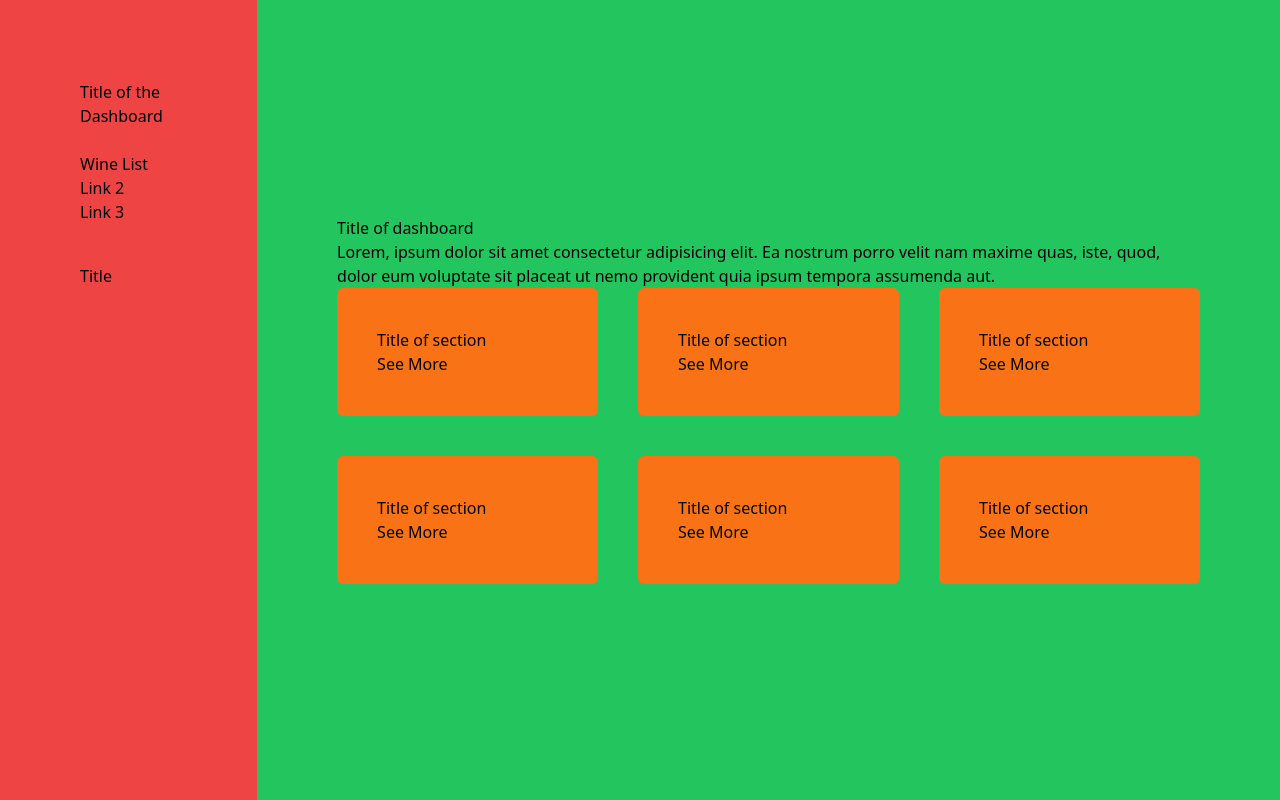
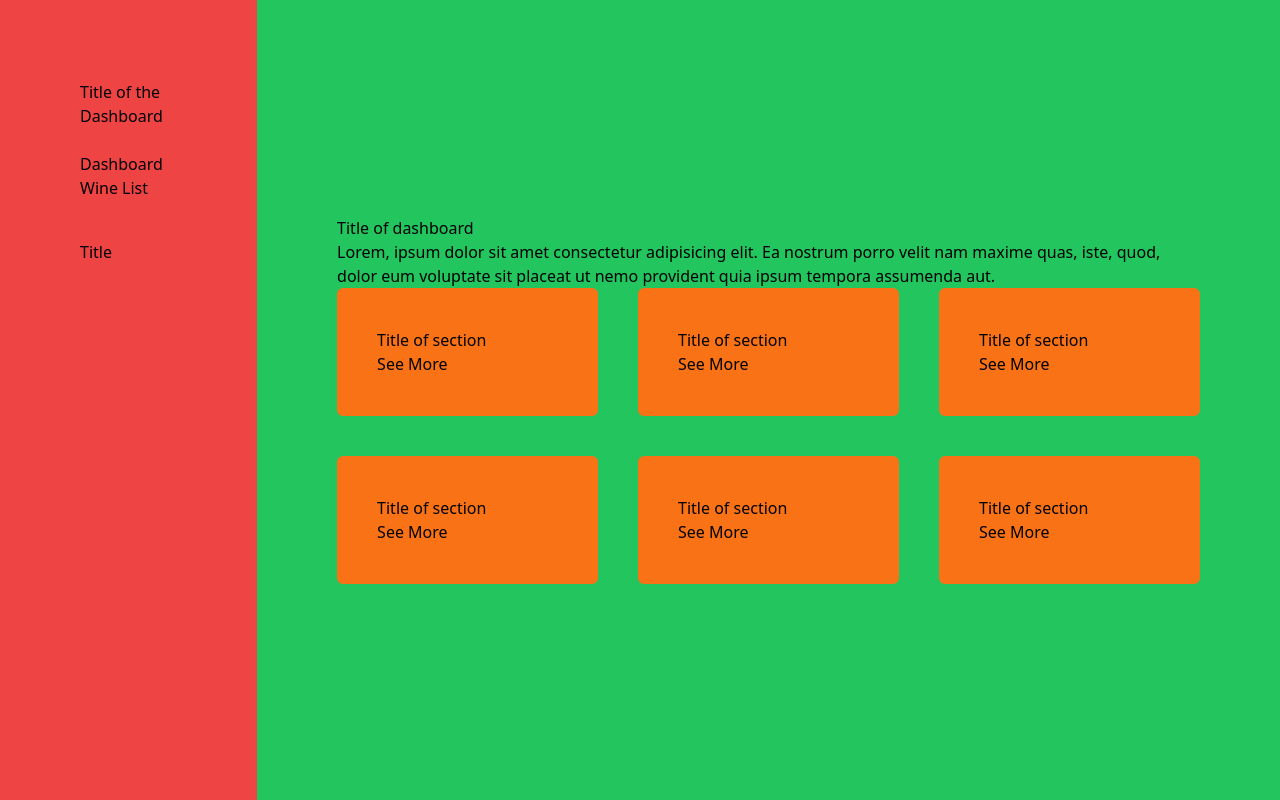
Before and after one commit to Fr3nk21/the-wine-database, a React (Vite) app: page /dashboard in a window 1280 px wide. Built offline with nearby package versions, Linux system fonts and the light colour scheme.

Commit message:
Sidebar adjustment

```diff
--- a/src/components/Sidebar.tsx
+++ b/src/components/Sidebar.tsx
@@ -8,10 +8,11 @@ function Sidebar() {
         <h2 className="pb-6">Title of the Dashboard</h2>
         <ul>
           <li>
+            <a href="http://localhost:5173/dashboard">Dashboard</a>
+          </li>
+          <li>
             <a href="http://localhost:5173/wine-list">Wine List</a>
           </li>
-          <li>Link 2</li>
-          <li>Link 3</li>
         </ul>
       </div>
       <div className="mt-10">
```
